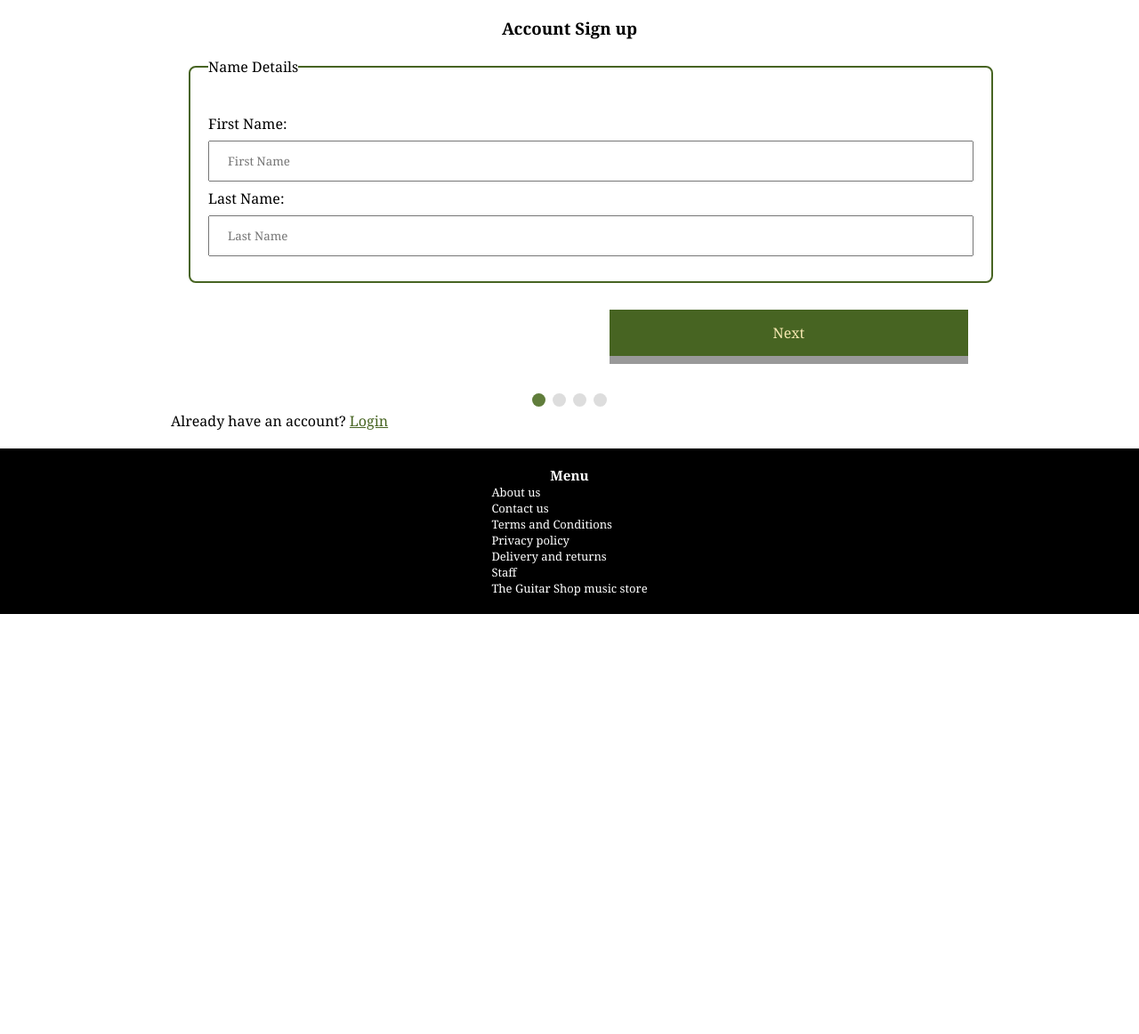
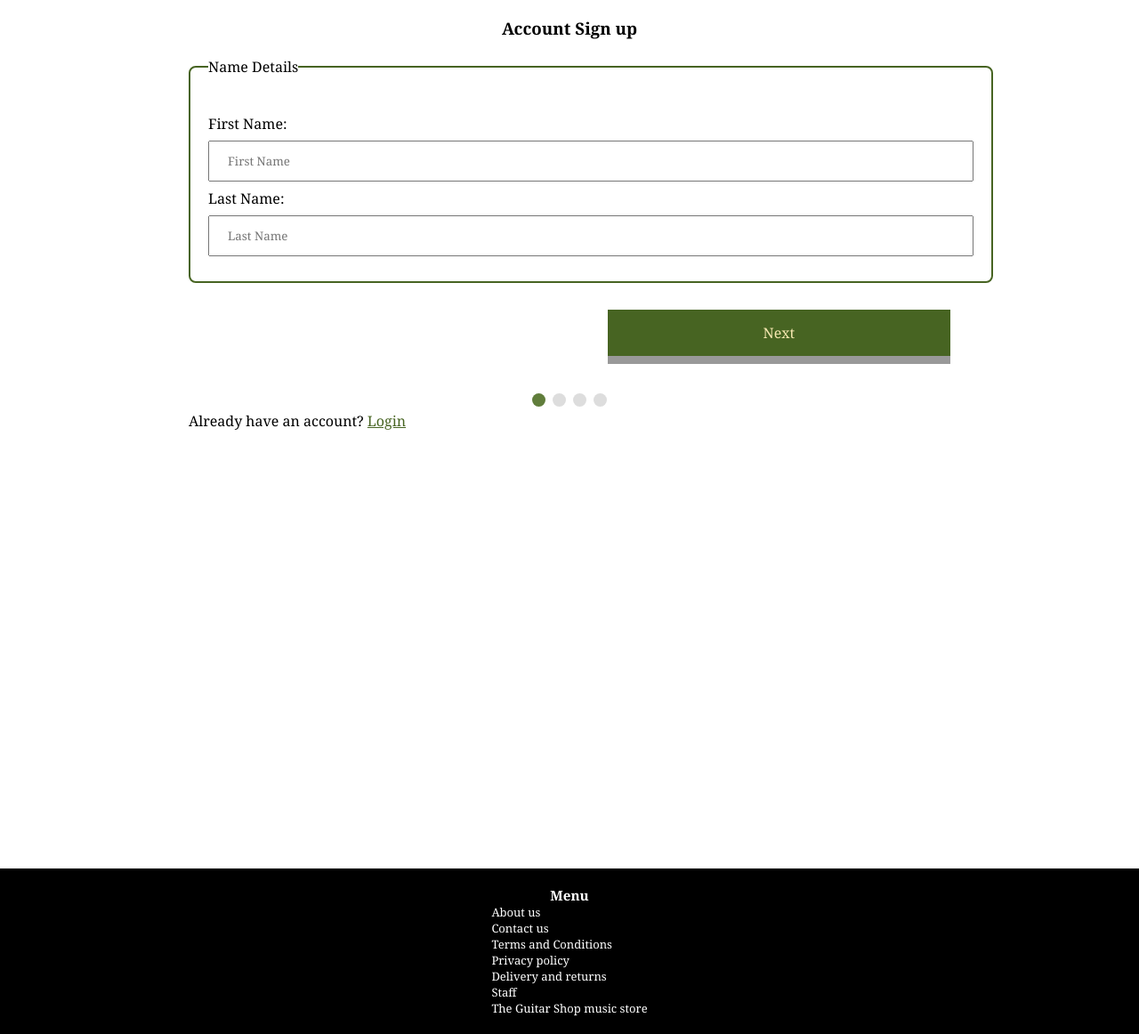
Before and after one commit to dwhalley15/theguitarshop, a PHP site: page /pages/createAccount.php in a window 1280 px wide. Shown: the part 158-1320 px from the top of the page at 89% size. Before the commit the page ends 848 px from the top, so only its background shows below. Run offline with PHP 8.4, Linux system fonts and the light colour scheme; data that the repository does not hold is empty.

Commit message:
Made a number of aesthetic changes

```diff
--- a/pages/account.php
+++ b/pages/account.php
@@ -17,7 +17,7 @@
   ?>
 
   <body>
-    <h3>Welcome <?php echo htmlspecialchars($_SESSION['name'])?> </h3>
+    <h3 class="account-title">Welcome <?php echo htmlspecialchars($_SESSION['name'])?> </h3>
       <ul class='orderNav'>
         <li class='orderLi'><strong>Menu</strong></li>
         <li class='orderLi'> <a class='orderA' id='ordersBtn'>Orders</a></li>
--- a/pages/cart.php
+++ b/pages/cart.php
@@ -19,7 +19,7 @@
     ?>
 
     <body>
-    <div class="form">
+    <div class="form" id="cart-page">
 
       <?php
         //A function to display all products based on any prod_ids preset in the cart session array.
--- a/pages/completeOrder.php
+++ b/pages/completeOrder.php
@@ -17,7 +17,7 @@
     ?>
 
   <body>
-    <div class="form">
+    <div class="form" id="complete-form">
 
       <?php
         //A post condition to add a new purchase to the database with current user_id as the foreign key.
--- a/pages/createAccount.php
+++ b/pages/createAccount.php
@@ -75,7 +75,7 @@
                 <p class="error" id="formValidation">Fields marked with * must be completed!</p>
               </fieldset>
           </div>
-          <div>
+          <div class="btns">
               <input type="button" id="prevBtn" name="prevBtn" class="confirmBtn" value="Previous">
               <input type="button" id="nextBtn" name="nextBtn" class="confirmBtn" value="Next">
               <input type="button" id="submitBtn" name="submitBtn" class="confirmBtn" value="Submit">
@@ -87,7 +87,7 @@
         <span class="step" id="stepThree"></span>
         <span class="step" id="stepFour"></span>
       </div>
-      <p>Already have an account? <a class="linkBtn" href="login.php">Login</a></p>
+      <p class="login-text">Already have an account? <a class="linkBtn" href="login.php">Login</a></p>
     </div>
     <script src="../jsScripts/createAccount.js"></script>
   </body>
--- a/pages/editOrder.php
+++ b/pages/editOrder.php
@@ -50,7 +50,7 @@
   ?>
 
   <body>
-    <div class="form">
+    <div class="form" id="complete-form">
       <h3>Order Number: <?php echo $_GET['order_id'];?></h3>
       <p><?php if(!empty($msg)) echo $msg; ?></p>
       <div class='orders'>
@@ -180,7 +180,7 @@
                         }
             }
           ?>
-
+              </div>
         </div>
       </div>
     </div>
--- a/pages/home.php
+++ b/pages/home.php
@@ -12,7 +12,7 @@
 ?>
 
 <body>
-    <div class="content">
+    <div class="content" id="home-page-hero">
       <div class='slideshow'>
         <div class='slide fade'>
           <img src="../images/guitarslide1.jpg" style="width:100%">
--- a/pages/newAccount.php
+++ b/pages/newAccount.php
@@ -12,7 +12,7 @@
   ?>
 
   <body>
-    <div class ="form">
+    <div class ="form" id="complete-form">
 
       <?php
         //A post condition to add a user to the database.
--- a/pages/placeOrder.php
+++ b/pages/placeOrder.php
@@ -17,7 +17,7 @@
     ?>
 
   <body>
-    <div class="form">
+    <div class="form" id="complete-form">
       <form action='completeOrder.php' name='new_order' method='post'>
         <div class='orders'>
 
--- a/styles/content.css
+++ b/styles/content.css
@@ -1,7 +1,12 @@
 /* Mobile View */
 
+.content{
+  min-height: 685px;
+  padding-top: 20px;
+}
+
 .listing{
-  display: inline;
+  min-height: 685px;
 }
 
 .card{
@@ -193,6 +198,14 @@
 
 @media screen and (min-width: 600px){
 
+  .content{
+    min-height: 937px;
+  }
+
+  .listing{
+    min-height: 937px;
+  }
+
   .card{
     width: 22.5%;
   }
--- a/styles/form.css
+++ b/styles/form.css
@@ -1,4 +1,13 @@
 /* Mobile View */
+
+.btns{
+  padding-left: 20px;
+  padding-right: 20px;
+}
+
+.login-text{
+  padding-left: 20px;
+}
 
 fieldset{
   border: 2px solid #476422 !important;
@@ -177,6 +186,18 @@ input:checked + .slider:before {
   opacity: 1;
 }
 
+#optionsTab{
+  min-height: 685px;
+}
+
+#cart-page{
+  min-height: 685px;
+}
+
+.account-title{
+  padding-top: 20px;
+}
+
 /* Fullscreen view */
 
 @media screen and (min-width: 600px){
@@ -191,6 +212,14 @@ input:checked + .slider:before {
     width: 70%;
   }
 
+  #optionsTab{
+    min-height: 937px;
+  }
+
+  #cart-page{
+    min-height: 937px;
+  }
+
   .imgUpdate{
     align-self:flex-start;
     width:40%;
--- a/styles/header.css
+++ b/styles/header.css
@@ -219,7 +219,7 @@
   }
 
   .cartFloat{
-    top: 8%;
+    top: 5%;
   }
 
 }
--- a/styles/home.css
+++ b/styles/home.css
@@ -1,4 +1,8 @@
 /* Mobile View */
+
+#home-page-hero{
+  padding-top: 0 !important;
+}
 
 .slideshow{
   position: relative;
--- a/styles/order.css
+++ b/styles/order.css
@@ -3,6 +3,10 @@
 #ordersTab{
   overflow: scroll;
   height: 860px;
+}
+
+#complete-form{
+  min-height: 685px;
 }
 
 .orderItem{
@@ -83,4 +87,8 @@
     margin: 5px;
   }
 
+  #complete-form{
+    min-height: 937px;
+  }
+
 }
```
